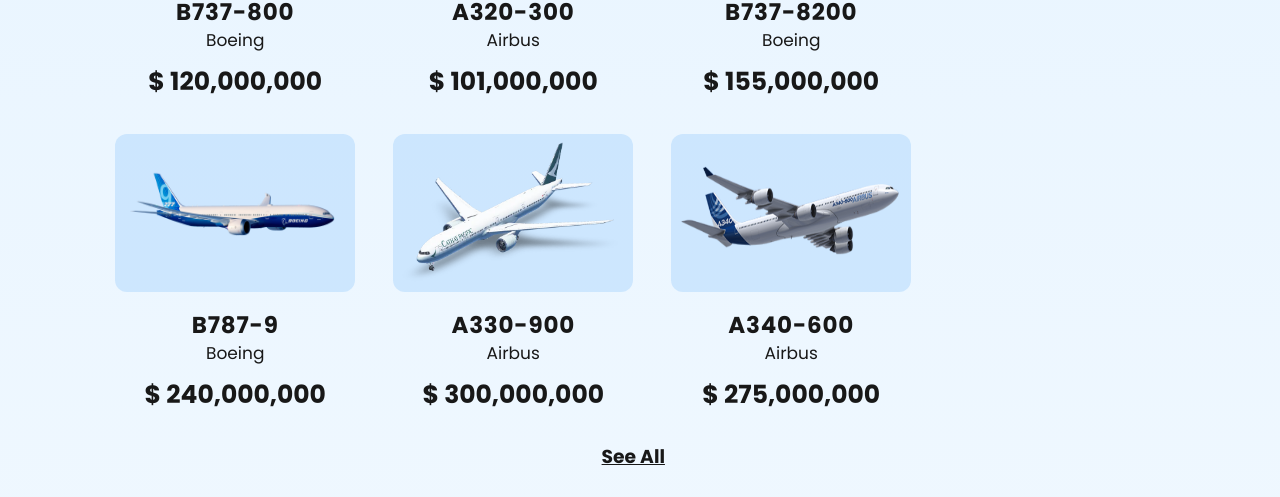
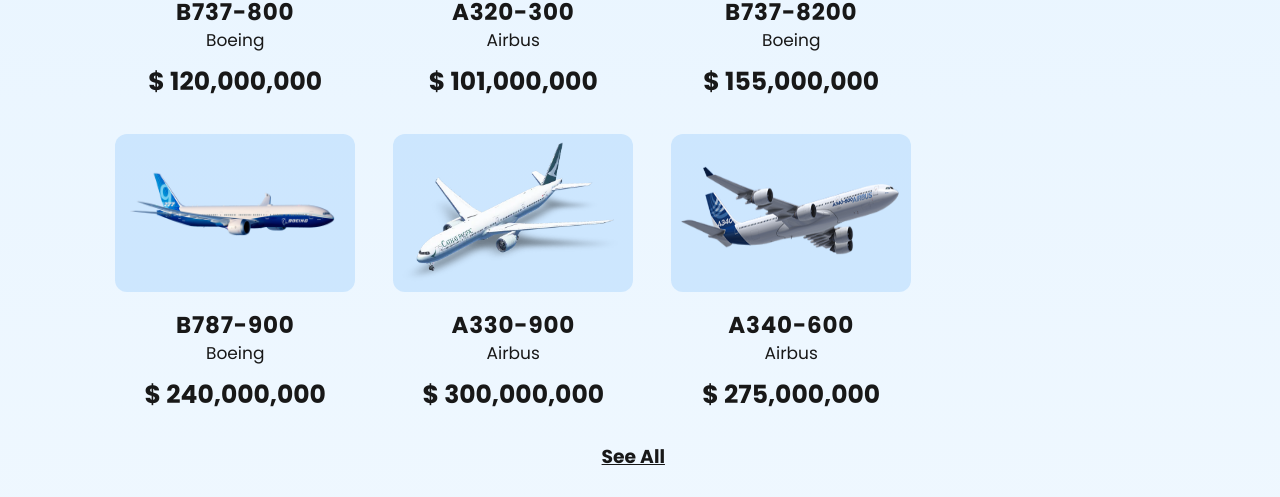
Before and after one commit to KrisKiselkov/Airplane-Shop, a React (Create React App) app: page / in a window 1280 px wide. Shown: the part 1272-1769 px from the top of the page. Built offline with nearby package versions, Linux system fonts and the light colour scheme.

Commit message:
Plane Card Styling

```diff
--- a/src/App.css
+++ b/src/App.css
@@ -356,6 +356,10 @@
 .plane-desc {
   width: 100%;
   margin-top: -4px;
+}
+
+.plane-card:hover {
+  color: #1644cc;
 }
 
 #all-h3 {
--- a/src/content/PlanePage.js
+++ b/src/content/PlanePage.js
@@ -19,6 +19,11 @@
 
     for (let i = 0; i < 4; i++) {
         altArr.push(planesObject[i]);
+    }
+
+    function topFunction() {
+        document.body.scrollTop = 0; // For Safari
+        document.documentElement.scrollTop = 0; // For Chrome, Firefox, IE and Opera
     }
 
     return (
@@ -60,7 +65,7 @@
                 <div id="alt-container">
                     {
                         altArr.map((plane) => (
-                            <Link to={`/${plane.id}`} className='link'><div className='plane-card'>
+                            <Link to={`/${plane.id}`} className='link'><div className='plane-card' onClick={topFunction()}>
                                 <img src={plane.image} className='plane-img' alt={plane.alt}></img>
                                 <div className='plane-desc'>
                                     <h3 className='plane-type'>{plane.type}</h3>
--- a/src/content/Planes.js
+++ b/src/content/Planes.js
@@ -59,14 +59,16 @@
         try {
             return (
                 filteredPlanes.map((plane) => (
-                    <Link to={`/${plane.id}`} className='link'><div className='plane-card'>
-                        <img src={plane.image} className='plane-img' alt={plane.alt}></img>
-                        <div className='plane-desc'>
-                            <h3 className='plane-type'>{plane.type}</h3>
-                            <p className='plane-brand'>{plane.brand}</p>
-                            <h4 className='plane-price'>$ {plane.price.toLocaleString()}</h4>
+                    <Link to={`/${plane.id}`} className='link'>
+                        <div className='plane-card'>
+                            <img src={plane.image} className='plane-img' alt={plane.alt}></img>
+                            <div className='plane-desc'>
+                                <h3 className='plane-type'>{plane.type}</h3>
+                                <p className='plane-brand'>{plane.brand}</p>
+                                <h4 className='plane-price'>$ {plane.price.toLocaleString()}</h4>
+                            </div>
                         </div>
-                    </div></Link>
+                    </Link>
                     )
                 )
             )
--- a/src/content/planesObject.js
+++ b/src/content/planesObject.js
@@ -34,8 +34,8 @@
     },
     {
         image: require('./images/787.png'),
-        fullType: 'Boeing 787-9',
-        type: 'B787-9',
+        fullType: 'Boeing 787-900',
+        type: 'B787-900',
         brand: 'Boeing',
         model: 'Commercial',
         description: ['Lorem ipsum aliqua magna sit amet ver dolor.Lorem ipsum aliqua magna sit amet ver dolor.' ,'6 years', '57m x 63m', '290 pax'],
@@ -100,8 +100,8 @@
     },
     {
         image: require('./images/777.png'),
-        fullType: 'Boeing 777-9',
-        type: 'B777-9',
+        fullType: 'Boeing 777-900',
+        type: 'B777-900',
         brand: 'Boeing',
         model: 'Commercial',
         description: ['Lorem ipsum aliqua magna sit amet ver dolor.Lorem ipsum aliqua magna sit amet ver dolor.' ,'4 years', '76.67m x 71.26m', '426 pax'],
```
